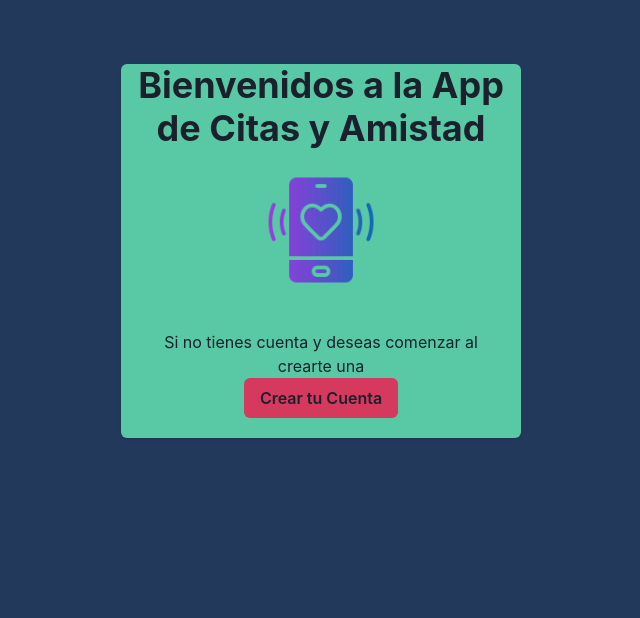
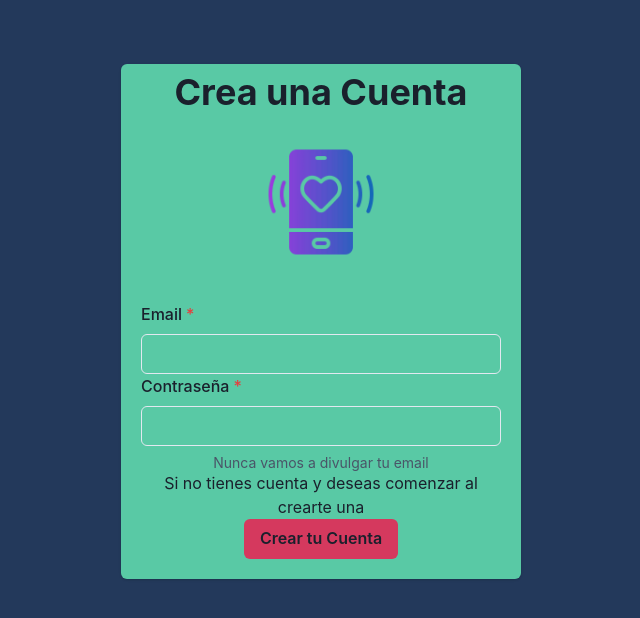
Before and after one commit to fermuzadev/wm-front-app, a React (Vite) app: page /signup in a window 1280 px wide. Shown: the top 618 px of the page, without its empty margins (319-959 px from the left). Built offline with nearby package versions, Linux system fonts and the light colour scheme.

Commit message:
login and register form added

```diff
--- a/src/components/Card.jsx
+++ b/src/components/Card.jsx
@@ -34,9 +34,7 @@ export default function UserCard({
 
       <Box as="p">
         Lorem ipsum dolor sit amet consectetur adipisicing elit. Nisi tempore
-        deleniti aut? Voluptatem error odio molestiae aliquam, veritatis laborum
-        dolorum, iusto ratione earum autem porro, reprehenderit ullam nam
-        eligendi.
+        deleniti aut? Voluptatem error odio molestiae aliquam.
       </Box>
 
       <CardFooter>
@@ -62,8 +60,10 @@ export default function UserCard({
       </CardFooter>
     </Card>
   ) : (
-    <Box as="h4" color="red" size="30px">
-      No hay más personas de momento
-    </Box>
+    <Center h="100vh">
+      <Box as="h2" color="red">
+        No hay más personas de momento
+      </Box>
+    </Center>
   );
 }
--- a/src/pages/App.jsx
+++ b/src/pages/App.jsx
@@ -31,19 +31,12 @@ export default function App() {
       flexDirection="column"
       textAlign="center"
     >
-      <Image src="./dating-app.png" alt="dating app logo" width="90px" />
-      <Box color="white" fontSize="30px" as="h1" p="0.3em">
-        App de Citas y Amistad
-      </Box>
       <UserCard
         userName={appUsers[cardCounter].name}
         imageUrl={appUsers[cardCounter].image}
         setCardCounter={setCardCounter}
         cardCounter={cardCounter}
       />
-      <Text color="white" className="read-the-docs" pt="10px">
-        Esta App sirve para conocer personas afines a tus intereses
-      </Text>
     </Box>
   );
 }
--- a/src/pages/Home.jsx
+++ b/src/pages/Home.jsx
@@ -12,8 +12,8 @@ import {
 export default function Home() {
   return (
     <Center mt="5%">
-      <Card maxW="400px" textAlign="center" bg="#59c9a5">
-        <Heading>Bienvenidos a la App de Citas y Amistad</Heading>
+      <Card maxW={["90%", "400px"]} textAlign="center" bg="#59c9a5">
+        <Heading m="0.2em">Bienvenidos a la App de Citas y Amistad</Heading>
         <Image
           _hover={{ transform: "scale(1.2)" }}
           transition="transform .2s"
@@ -25,7 +25,7 @@ export default function Home() {
         <Box m="5%">
           <Text>Si no tienes cuenta y deseas comenzar al crearte una</Text>
           <Link href="/signup">
-            <Button bg="#d5395e">Crear tu Cuenta</Button>
+            <Button bg="#dd5f7d">Crear tu Cuenta</Button>
           </Link>
         </Box>
         <Box m="5%">
--- a/src/pages/Login.jsx
+++ b/src/pages/Login.jsx
@@ -6,14 +6,18 @@ import {
   Box,
   Center,
   Image,
+  FormControl,
+  Input,
+  FormLabel,
+  FormHelperText,
 } from "@chakra-ui/react";
 import { Link } from "react-router-dom";
 
 export default function Login() {
   return (
     <Center mt="5%">
-      <Card maxW="400px" textAlign="center" bg="#59c9a5">
-        <Heading>App de Citas y Amistad</Heading>
+      <Card maxW={["90%", "400px"]} textAlign="center" bg="#59c9a5">
+        <Heading m="0.2em">Ingresa con tu Cuenta</Heading>
         <Image
           _hover={{ transform: "scale(1.2)" }}
           transition="transform .2s"
@@ -23,6 +27,13 @@ export default function Login() {
           margin="5% auto"
         />
         <Box m="5%">
+          <FormControl isRequired>
+            <FormLabel>Email</FormLabel>
+            <Input type="email" />
+            <FormLabel>Contraseña</FormLabel>
+            <Input type="password" />
+            <FormHelperText>Nunca vamos a divulgar tu email</FormHelperText>
+          </FormControl>
           <Text>Si tienes cuenta y quieres ingresar</Text>
           <Button bg="#63B31D">Ingresar con tu Cuenta</Button>
         </Box>
--- a/src/pages/Signup.jsx
+++ b/src/pages/Signup.jsx
@@ -7,13 +7,17 @@ import {
   Center,
   Image,
   Link,
+  FormControl,
+  Input,
+  FormLabel,
+  FormHelperText,
 } from "@chakra-ui/react";
 
 export default function Signup() {
   return (
     <Center mt="5%">
-      <Card maxW="400px" textAlign="center" bg="#59c9a5">
-        <Heading>Bienvenidos a la App de Citas y Amistad</Heading>
+      <Card maxW={["90%", "400px"]} textAlign="center" bg="#59c9a5">
+        <Heading m="0.2em">Crea una Cuenta</Heading>
         <Image
           _hover={{ transform: "scale(1.2)" }}
           transition="transform .2s"
@@ -23,6 +27,13 @@ export default function Signup() {
           margin="5% auto"
         />
         <Box m="5%">
+          <FormControl isRequired>
+            <FormLabel>Email</FormLabel>
+            <Input type="email" />
+            <FormLabel>Contraseña</FormLabel>
+            <Input type="password" />
+            <FormHelperText>Nunca vamos a divulgar tu email</FormHelperText>
+          </FormControl>
           <Text>Si no tienes cuenta y deseas comenzar al crearte una</Text>
           <Button bg="#d5395e">Crear tu Cuenta</Button>
         </Box>
```
